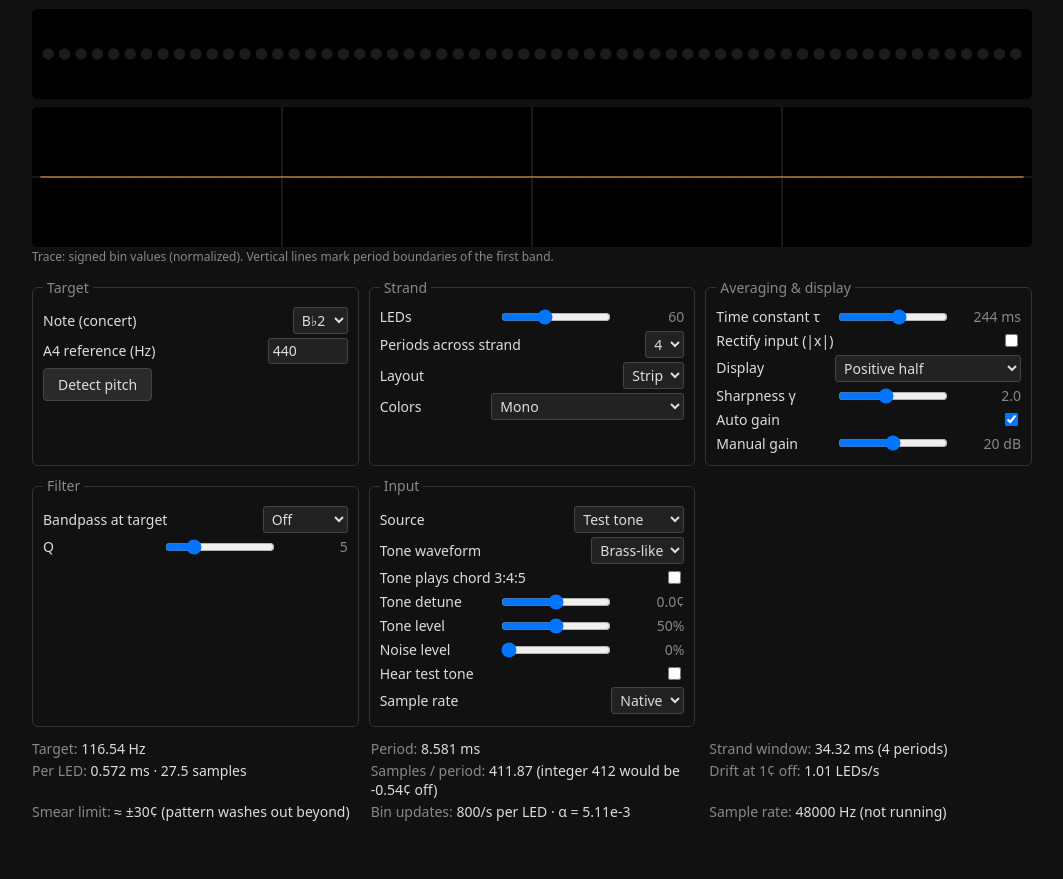
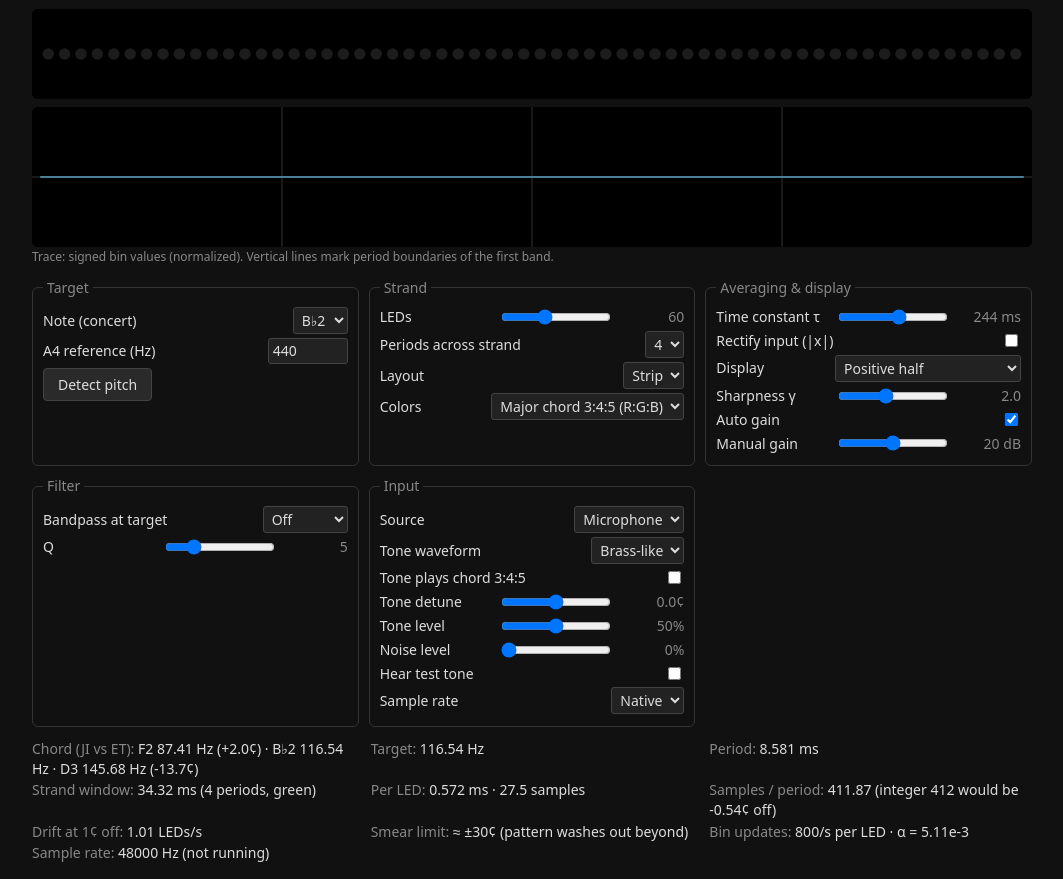
Before and after one commit to bpow/strobetune, a plain HTML site: page strobe-proto.html in a window 1280 px wide. Shown: the part 90-969 px from the top of the page, without its empty margins (108-1171 px from the left). Before the commit the page ends 928 px from the top, so only its background shows below. Drawn offline with Linux system fonts and the light colour scheme.

Commit message:
Default to major-chord colors and mic input; add Christmas 3:4 mode

```diff
--- a/strobe-proto.html
+++ b/strobe-proto.html
@@ -61,7 +61,8 @@
       <label><span>Colors</span><select id="colormode">
         <option value="mono">Mono</option>
         <option value="octave">RGB period bands</option>
-        <option value="chord">Major chord 3:4:5 (R:G:B)</option>
+        <option value="chord" selected>Major chord 3:4:5 (R:G:B)</option>
+        <option value="christmas">Christmas 3:4 (R:G)</option>
       </select></label>
       <div id="rgbset" hidden>
         <label><span>Red periods</span><select id="r"><option value="0">off</option><option selected>1</option><option>2</option><option>3</option><option>4</option><option>6</option><option>8</option></select></label>
@@ -88,7 +89,7 @@
 
     <fieldset>
       <legend>Input</legend>
-      <label><span>Source</span><select id="source"><option value="tone">Test tone</option><option value="mic">Microphone</option><option value="both">Mic + tone</option></select></label>
+      <label><span>Source</span><select id="source"><option value="tone">Test tone</option><option value="mic" selected>Microphone</option><option value="both">Mic + tone</option></select></label>
       <label><span>Tone waveform</span><select id="wave"><option value="brass">Brass-like</option><option>sine</option><option>sawtooth</option><option>square</option><option>triangle</option></select></label>
       <label><span>Tone plays chord 3:4:5</span><input id="chordtone" type="checkbox"></label>
       <label><span>Tone detune</span><input id="detune" type="range" min="-50" max="50" step="0.5" value="0"><output id="detune-o"></output></label>
@@ -168,7 +169,9 @@ const tau = () => 10 * 300 ** (+$('tau').value / 100) / 1000;
 
 function bands() {
   const mode = $('colormode').value, k = +$('k').value;
-  if (mode === 'chord') return CHORD.map(([ratio, id, semis]) => ({ ratio, semis, periods: k, color: BAND_COLORS[id] }));
+  if (mode === 'chord' || mode === 'christmas')
+    return CHORD.filter(([, id]) => mode === 'chord' || id !== 'b')
+      .map(([ratio, id, semis]) => ({ ratio, semis, periods: k, color: BAND_COLORS[id] }));
   if (mode === 'octave')
     return ['r', 'g', 'b'].map(id => ({ ratio: 1, periods: +$(id).value, color: BAND_COLORS[id] })).filter(b => b.periods > 0);
   return [{ ratio: 1, periods: k, color: AMBER }];
@@ -298,7 +301,7 @@ function showOutputs() {
 
 function stats() {
   const sr = ctx ? ctx.sampleRate : (+$('sr').value || 48000);
-  const f = f0(), n = +$('n').value, t = tau(), bs = bands(), chord = $('colormode').value === 'chord';
+  const f = f0(), n = +$('n').value, t = tau(), bs = bands(), chord = ['chord', 'christmas'].includes($('colormode').value);
   const b = bs.find(x => x.ratio === 1) ?? bs[0];
   const k = b ? b.periods : +$('k').value;
   const T = 1 / f, win = k * T;
```
Also changed, not shown: 2 other files.
